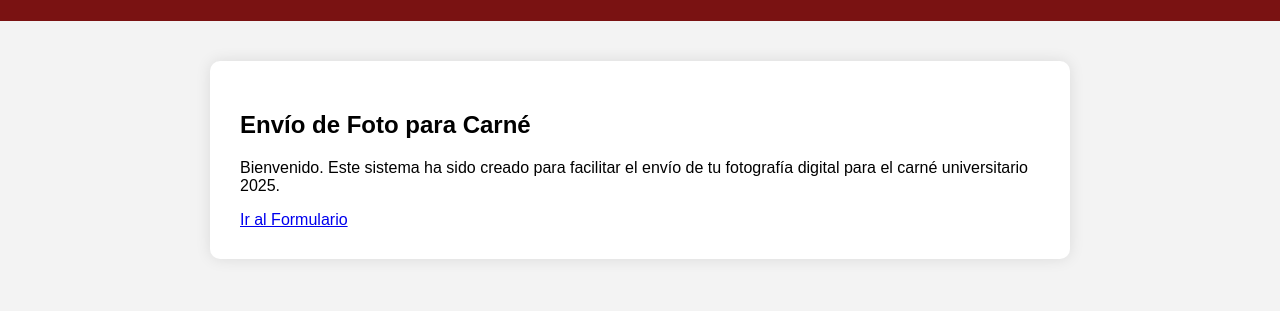
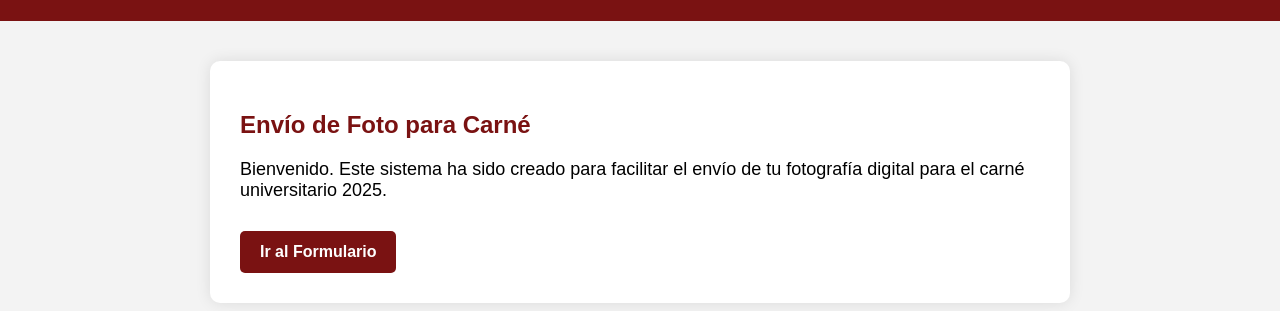
Before and after one commit to SrEstrada/Aplicaci-n-Google-App-Script, a plain HTML site: page index.html in a window 1280 px wide. Shown: the part 99-410 px from the top of the page. Drawn offline with Linux system fonts and the light colour scheme.

Commit message:
ultimos ajustes

```diff
--- a/style.css
+++ b/style.css
@@ -18,3 +18,26 @@ body {
     border-radius: 10px;
     box-shadow: 0 0 15px rgba(0, 0, 0, 0.1);
   }
+  h2 {
+    color: #7a1212;
+  }
+
+  p {
+    font-size: 18px;
+    margin-bottom: 30px;
+  }
+
+  .boton {
+    display: inline-block;
+    background-color: #7a1212;
+    color: white;
+    padding: 12px 20px;
+    text-decoration: none;
+    font-weight: bold;
+    border-radius: 5px;
+    transition: background-color 0.3s ease;
+  }
+
+  .boton:hover {
+    background-color: #9b1f1f;
+  }
```
